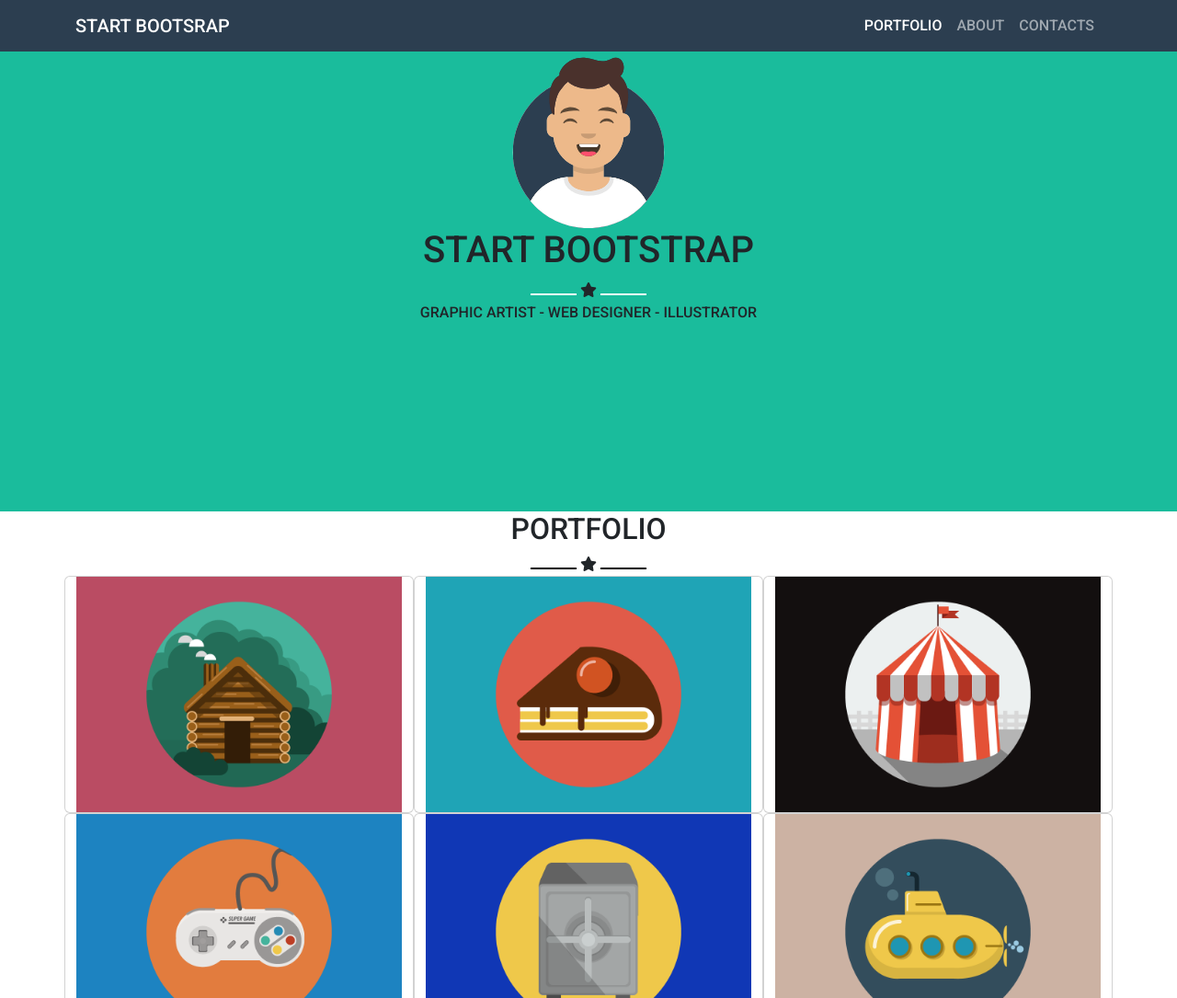
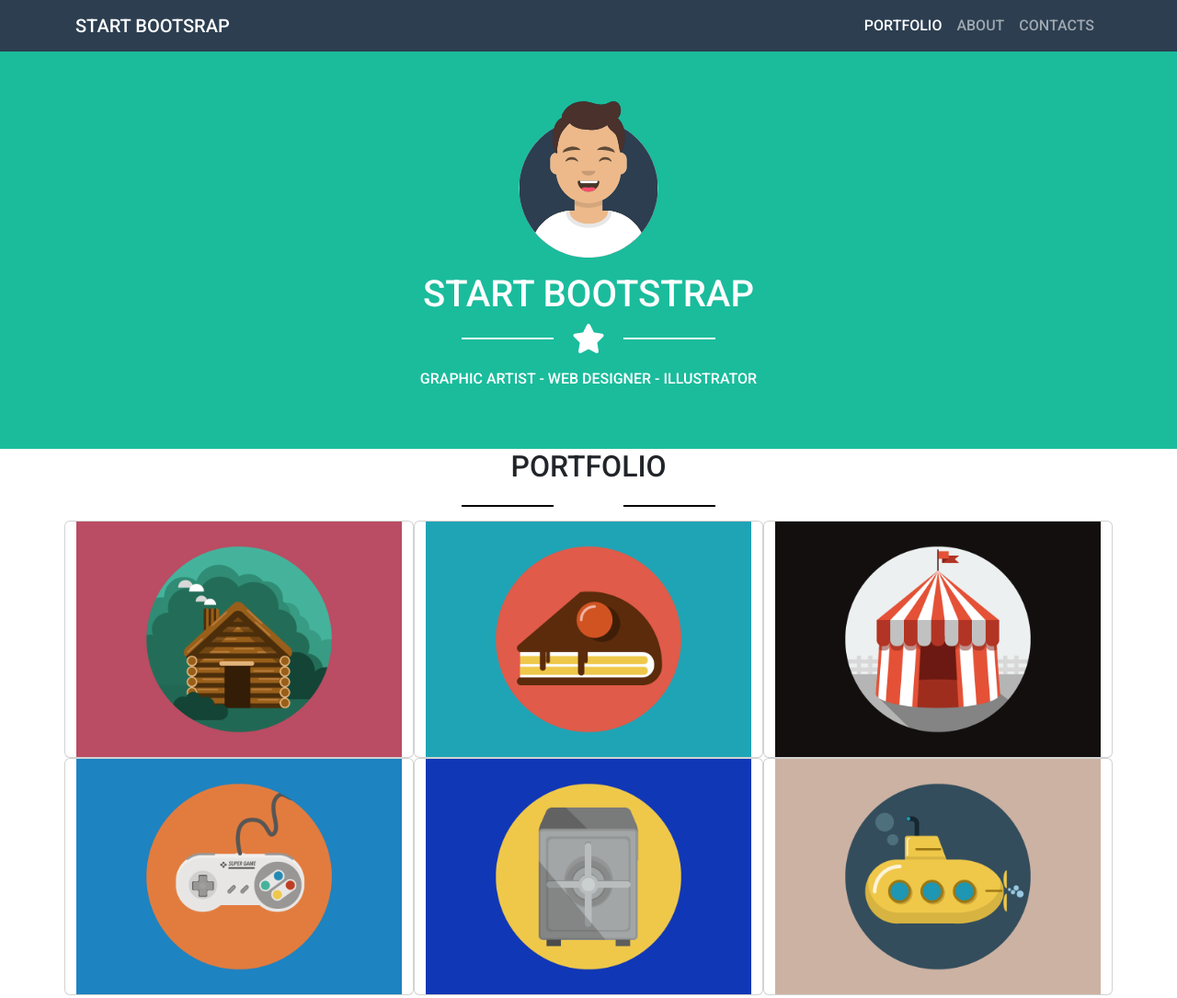
Before and after one commit to GabrieleSalati/html-css-bootstrap-freelancer, a plain HTML site: page index.html in a window 1280 px wide. Shown: the top 1085 px of the page at 92% size. Drawn offline with nearby package versions, Linux system fonts and the light colour scheme.

Commit message:
Jumbotron complete

```diff
--- a/css/style.css
+++ b/css/style.css
@@ -2,6 +2,10 @@
 
 body {
     font-family: 'Roboto', sans-serif;
+}
+
+h1 {
+    color: white;
 }
 
 h3 {
@@ -17,18 +21,33 @@ a {
     text-decoration: none;
 }
 
+p {
+    padding: 1rem 0;
+    color: white;
+}
+
 .line {
     height: 2px;
-    width: 50px;
+    width: 100px;
     background-color: white;
     display: inline-block;
+    vertical-align: middle;
+    margin: 0 1rem;
 }
 
 .line-dark {
     height: 2px;
-    width: 50px;
+    width: 100px;
     background-color: black;
     display: inline-block;
+    vertical-align: middle;
+    margin: 0 1rem;
+}
+
+.fa-star {
+    color: white;
+    vertical-align: middle;
+    font-size: 2rem;
 }
 
 /* HEADER STYLE */
@@ -42,14 +61,14 @@ a {
 /* JUMBO */
 
 .avatar {
-    width: 12rem;
-    height: 12rem;
+    width: 13rem;
+    height: 13rem;
+    padding: 1rem 0;
 }
 
 .jumbotron {
     background-color: #1ABC9C;
-
-    height: 500px;
+    padding: 2rem 0;
 }
 
 .jumbo {
```
